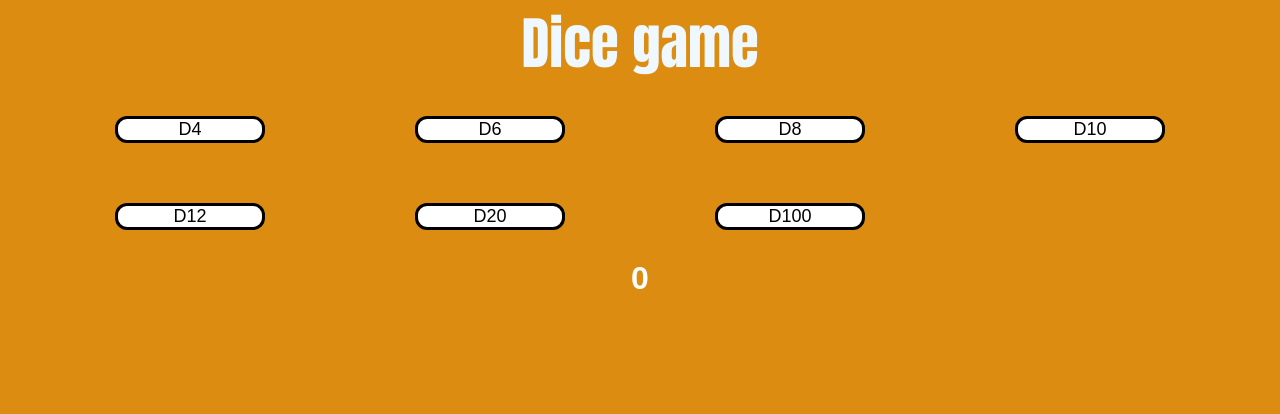
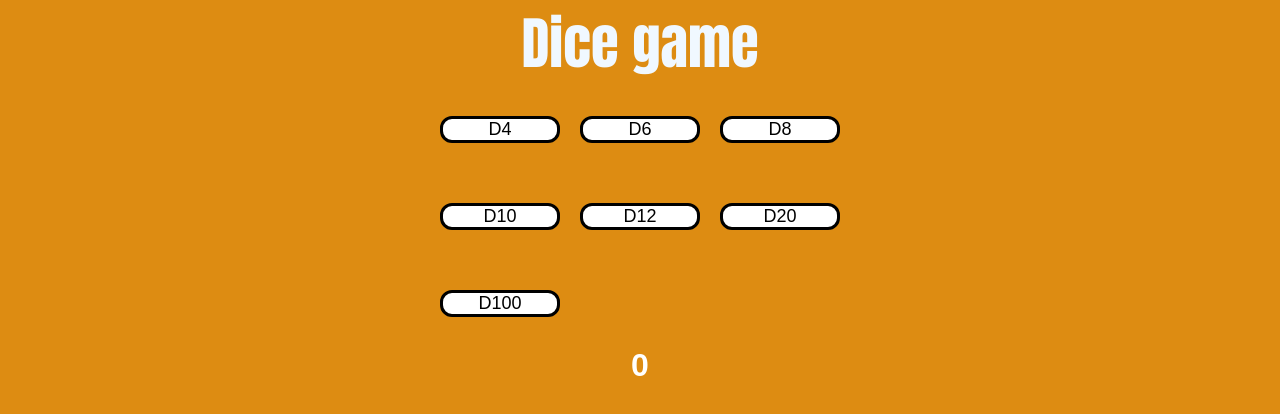
Before and after one commit to pedro934/pedro934.github.io, a plain HTML site: page index.html in a window 1280 px wide. Drawn offline with Linux system fonts and the light colour scheme.

Commit message:
fix the buttons size and the min-height in the container class

```diff
--- a/css7/stlye.css
+++ b/css7/stlye.css
@@ -19,7 +19,8 @@ body {
 
 .container {
   display: grid;
-  grid-template-columns: repeat(auto-fit, minmax(100px, 300px));
+  grid-template-columns: repeat(3,140px);
+  min-height: 20vh;
   justify-content: center;
 }
 
@@ -28,7 +29,7 @@ button {
   background-color: white;
   font-size: large;
   position: relative;
-  width: 150px;
+  width: 120px;
   border-radius: 5px;
   margin: 30px auto;
   padding: auto;
@@ -41,7 +42,7 @@ button:hover {
   cursor: pointer;
   background-color: dodgerblue;
   box-shadow: 0 12px 16px 0 rgba(0, 0, 0, 0.24), 0 17px 50px 0 rgba(0, 0, 0, 0.19);
-  transform: translateY(-2px) scale(1.3);
+  transform: translateY(-5px) scale(1.1);
 }
 
 p {
```
